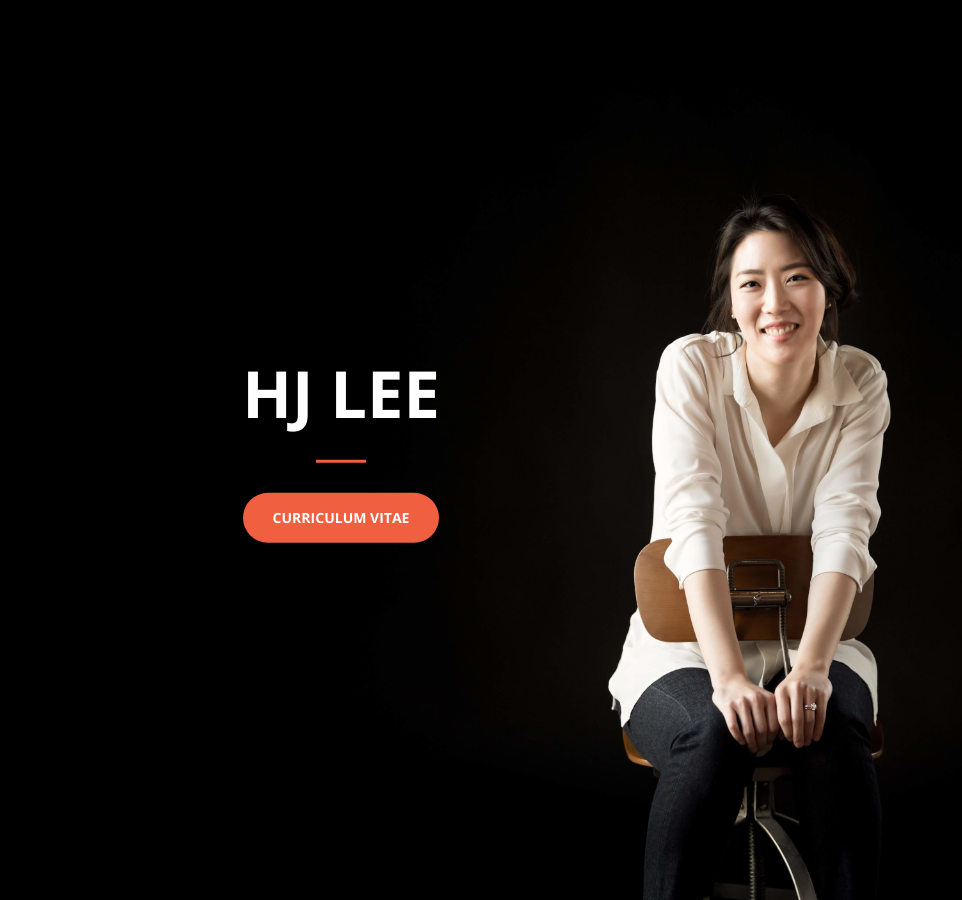
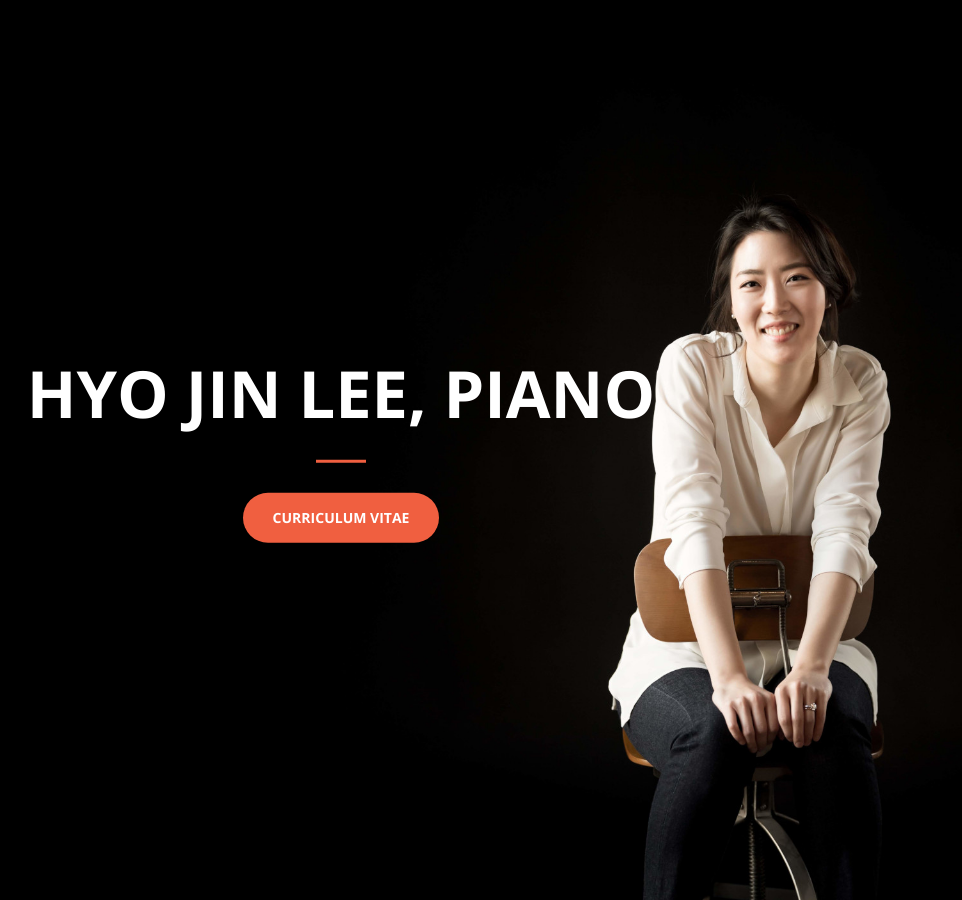
Before and after one commit to syoh/hjlee, a Jekyll site: the page built from index.html, in a window 1280 px wide. Shown: the whole page, without its empty margins (299-1261 px from the left). Built offline with Jekyll 4.4.1, drawn with Linux system fonts in a browser that asks for light colours.

Commit message:
update CV

```diff
--- a/_includes/head.html
+++ b/_includes/head.html
@@ -6,7 +6,7 @@
     <meta name="description" content="">
     <meta name="author" content="">
 
-    <title>Blah Blah</title>
+    <title>Hyo Jin Lee, Piano</title>
 
     <!-- Bootstrap Core CSS -->
     <link rel="stylesheet" href="css/bootstrap.min.css" type="text/css">
--- a/_includes/header.html
+++ b/_includes/header.html
@@ -1,12 +1,12 @@
 <header>
     <div class="header-content">
         <div class="header-content-inner">
-            <h1>HJ Lee</h1>
+            <h1>Hyo Jin Lee, Piano</h1>
             <!--
             <p>Start Bootstrap can help you build better websites using the Bootstrap CSS framework! Just download your template and start going, no strings attached!</p>
             -->
             <hr>
-            <a href="#about" class="btn btn-primary btn-xl page-scroll">Curriculum Vitae</a>
+            <a href="/files/CV-HyoJinLee.pdf" class="btn btn-primary btn-xl page-scroll">Curriculum Vitae</a>
         </div>
     </div>
 </header>
```
Also changed, not shown: 1 other file.
